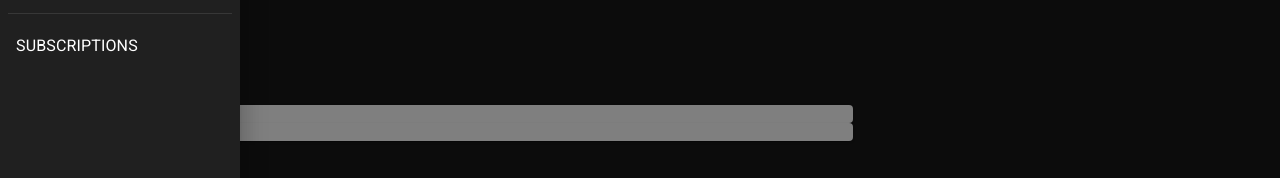
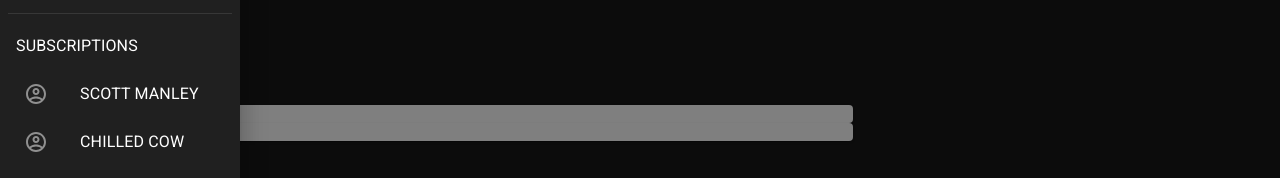
Before and after one commit to fmorrisey/YouTube_Clone, a React (Create React App) app in the folder client/: page / in a window 1280 px wide. Both pictures are taken after a click on the button "menu". Shown: the part 605-783 px from the top of the page. Built offline with nearby package versions, Linux system fonts and the light colour scheme.

Commit message:
Compleated Icons for Subs

```diff
--- a/client/src/components/NavBar/navBar.jsx
+++ b/client/src/components/NavBar/navBar.jsx
@@ -18,27 +18,25 @@ import List from "@material-ui/core/List";
 import ListItem from "@material-ui/core/ListItem";
 import ListItemIcon from "@material-ui/core/ListItemIcon";
 import ListItemText from "@material-ui/core/ListItemText";
-//import InboxIcon from "@material-ui/icons/MoveToInbox";
+
+// Icons
 import MailIcon from "@material-ui/icons/Mail";
 import HomeIcon from "@material-ui/icons/Home";
 import WhatshotIcon from "@material-ui/icons/Whatshot";
-import SubscriptionsIcon from '@material-ui/icons/Subscriptions';
-import YouTubeIcon from '@material-ui/icons/YouTube';
-import SlideshowIcon from '@material-ui/icons/Slideshow';
-import PlayCircleIcon from '@material-ui/icons/PlayCircleFilledWhite';
-import VideoLibraryIcon from '@material-ui/icons/VideoLibrary';
-import HistoryIcon from '@material-ui/icons/History';
-import WatchLaterIcon from '@material-ui/icons/WatchLater';
-import PlaylistPlayIcon from '@material-ui/icons/PlaylistPlay';
-import ThumbUpIcon from '@material-ui/icons/ThumbUp';
-import ThumbDownIcon from '@material-ui/icons/ThumbDown';
-
-// Icons
-//import { HomeIcon, InboxIcon, WhatshotIcon } from '@material-ui/icons';
+import SubscriptionsIcon from "@material-ui/icons/Subscriptions";
+import YouTubeIcon from "@material-ui/icons/YouTube";
+import SlideshowIcon from "@material-ui/icons/Slideshow";
+import PlayCircleIcon from "@material-ui/icons/PlayCircleFilledWhite";
+import VideoLibraryIcon from "@material-ui/icons/VideoLibrary";
+import HistoryIcon from "@material-ui/icons/History";
+import WatchLaterIcon from "@material-ui/icons/WatchLater";
+import PlaylistPlayIcon from "@material-ui/icons/PlaylistPlay";
+import ThumbUpIcon from "@material-ui/icons/ThumbUp";
+import AccountCircleOutlinedIcon from '@material-ui/icons/AccountCircleOutlined';
 
 const useStyles = makeStyles((theme) => ({
   root: {
-    flexGrow: 1,
+    flexGrow: 0,
   },
   appBar: {
     textColor: "#FFFFFF",
@@ -67,8 +65,7 @@ const useStyles = makeStyles((theme) => ({
     // Resize Later
   },
   listHeader: {
-    color: "#909090",
-    marginLeft: theme.spacing(2),
+    color: "#000000",
   },
   fullList: {
     width: "auto",
@@ -183,8 +180,29 @@ export default function NavBar() {
           <ListItemText primary="Liked" />
         </ListItem>
         <Divider classes={{ root: classes.MuiDivider }} />
-        <ListItem >
-          <ListItemText classname={classes.listHeader} primary="SUBSCRIPTIONS" />
+        <ListItem>
+          <ListItemText
+            classname={classes.listHeader}
+            primary="SUBSCRIPTIONS"
+          />
+        </ListItem>
+        <ListItem button classname={classes.listItem}>
+          <ListItemIcon className={classes.icons}>
+            <AccountCircleOutlinedIcon />
+          </ListItemIcon>
+          <ListItemText primary="SCOTT MANLEY" />
+        </ListItem>
+        <ListItem button classname={classes.listItem}>
+          <ListItemIcon className={classes.icons}>
+            <AccountCircleOutlinedIcon />
+          </ListItemIcon>
+          <ListItemText primary="CHILLED COW" />
+        </ListItem>
+        <ListItem button classname={classes.listItem}>
+          <ListItemIcon className={classes.icons}>
+            <AccountCircleOutlinedIcon />
+          </ListItemIcon>
+          <ListItemText primary="NASA JPL" />
         </ListItem>
       </List>
     </div>
```
